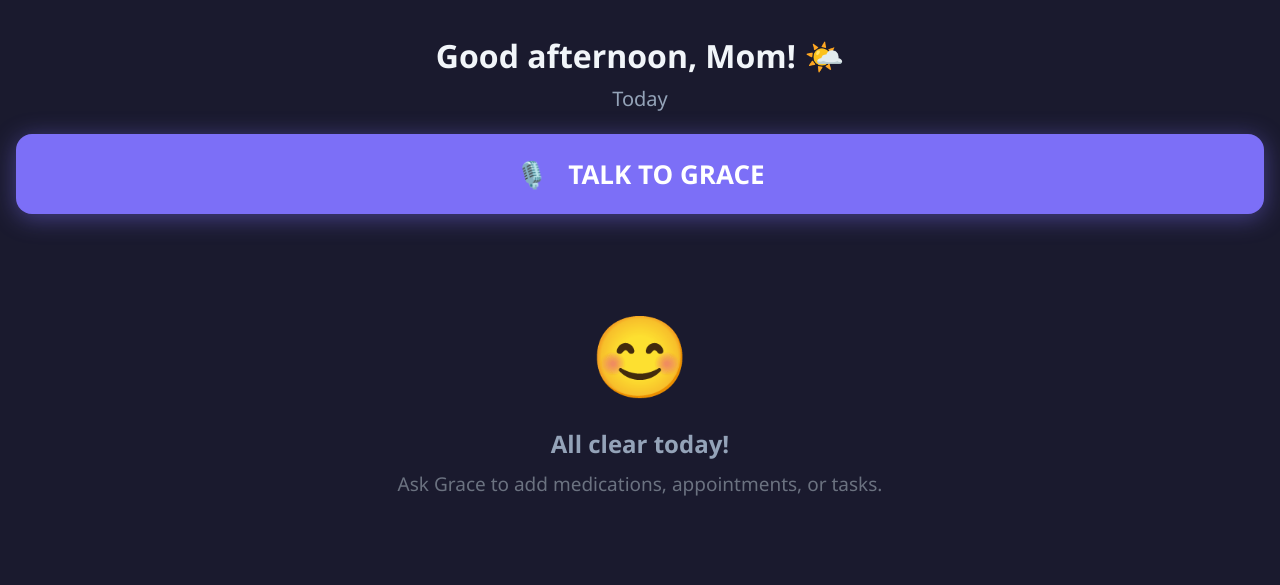
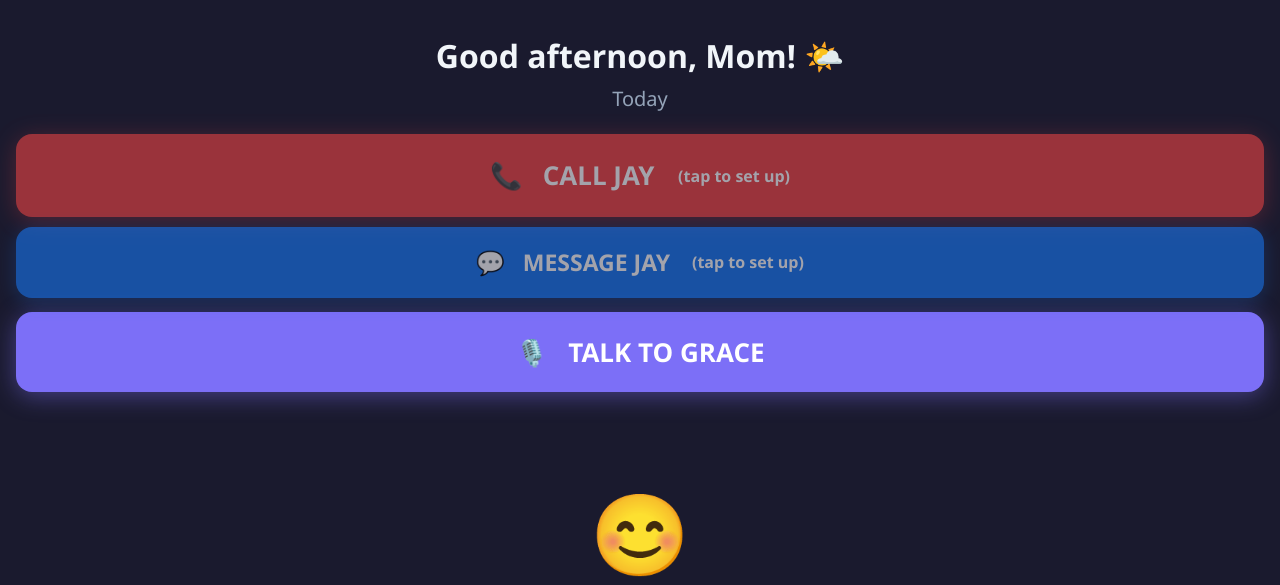
Before and after one commit to Liberty-Emporium/grace-app, a Flask app: page / in a window 1280 px wide. Shown: the top 585 px of the page. Run offline with Flask 3, Linux system fonts and the light colour scheme; data comes from the database, SQL or seed files in the repository; data that the repository does not hold is empty; parts of the project's set-up code (start-up, migrations or seed data) failed here and were passed over.

Commit message:
fix: always show Call/Message buttons - links to setup if not configured

```diff
--- a/templates/home.html
+++ b/templates/home.html
@@ -10,13 +10,18 @@
   </div>
 
   <!-- EMERGENCY CALL BUTTON -->
-  {% if caregiver_phone or caregiver_fb %}
   <div style="margin-bottom:14px;">
     {% if caregiver_phone %}
     <a href="tel:{{ caregiver_phone }}" class="big-btn btn-red"
        style="font-size:1.3rem;padding:22px;box-shadow:0 4px 24px rgba(239,68,68,0.45);margin-bottom:10px;
               display:flex;text-decoration:none;">
       📞 &nbsp; CALL {{ caregiver_name.upper() }}
+    </a>
+    {% else %}
+    <a href="/caregiver" class="big-btn btn-red"
+       style="font-size:1.3rem;padding:22px;box-shadow:0 4px 24px rgba(239,68,68,0.45);margin-bottom:10px;
+              display:flex;text-decoration:none;opacity:0.6;">
+      📞 &nbsp; CALL {{ caregiver_name.upper() }} &nbsp;<span style="font-size:0.8rem;">(tap to set up)</span>
     </a>
     {% endif %}
     {% if caregiver_fb %}
@@ -25,9 +30,14 @@
               box-shadow:0 4px 20px rgba(24,119,242,0.4);display:flex;text-decoration:none;">
       💬 &nbsp; MESSAGE {{ caregiver_name.upper() }}
     </a>
+    {% else %}
+    <a href="/caregiver" class="big-btn"
+       style="font-size:1.15rem;padding:18px;background:#1877f2;color:#fff;
+              box-shadow:0 4px 20px rgba(24,119,242,0.4);display:flex;text-decoration:none;opacity:0.6;">
+      💬 &nbsp; MESSAGE {{ caregiver_name.upper() }} &nbsp;<span style="font-size:0.8rem;">(tap to set up)</span>
+    </a>
     {% endif %}
   </div>
-  {% endif %}
 
   <!-- BIG GRACE BUTTON -->
   <button class="big-btn btn-purple" style="font-size:1.3rem;padding:22px;margin-bottom:20px;
```
